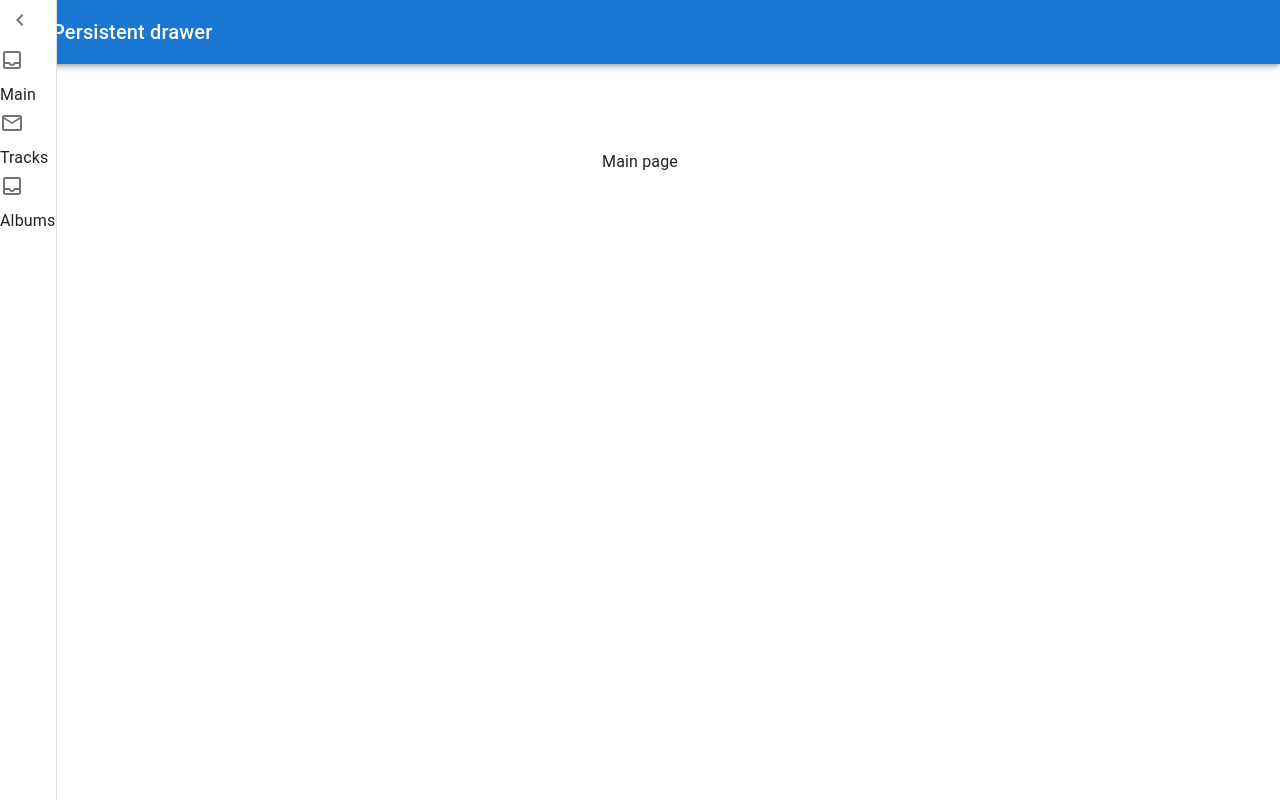
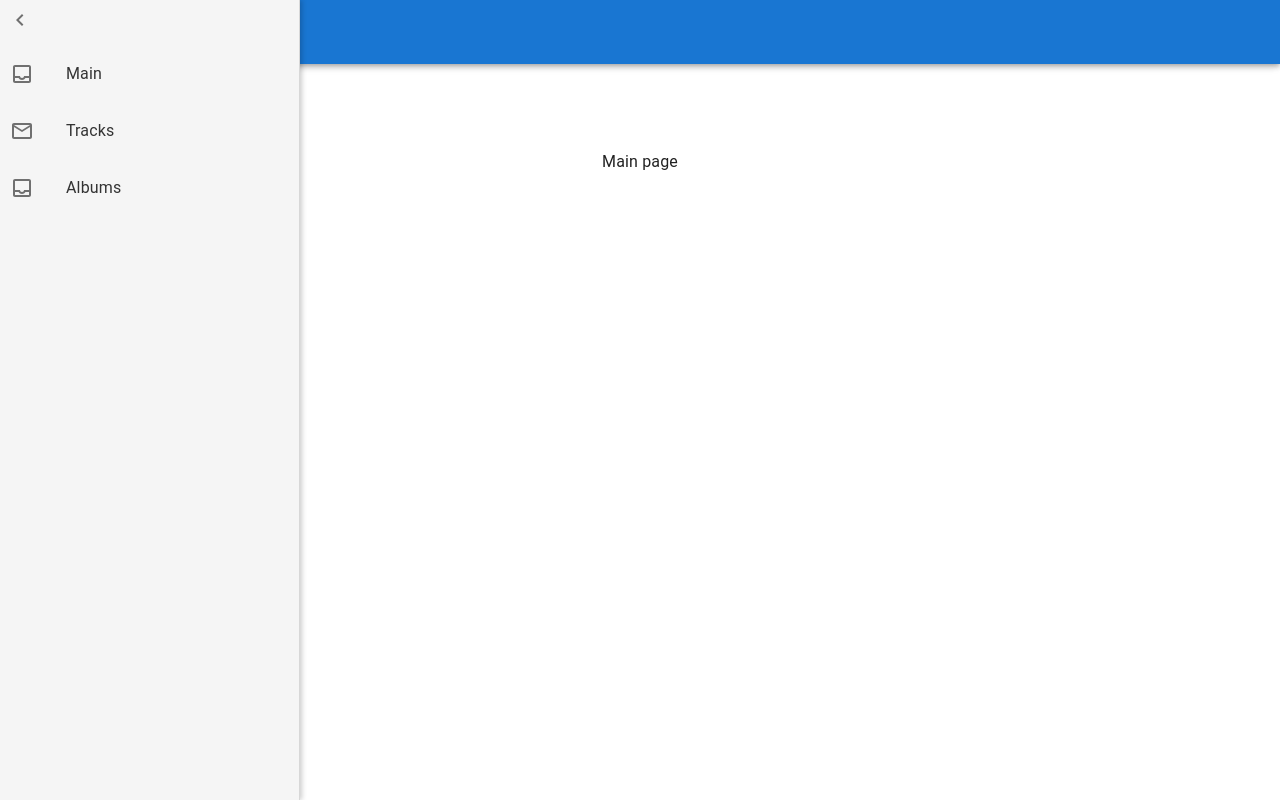
Before and after one commit to mykytapilec/streaming-app, a Next.js app in the folder client/: page / in a window 1280 px wide. Both pictures are taken after a click on the button "open drawer". Built offline with nearby package versions, Linux system fonts and the light colour scheme.

Commit message:
Navbar UI changes

```diff
--- a/client/components/Navbar.tsx
+++ b/client/components/Navbar.tsx
@@ -24,7 +24,7 @@ export default function Navbar() {
     };
 
     return (
-        <div >
+        <><div>
             <CssBaseline />
             <AppBar
                 position="fixed"
@@ -47,6 +47,14 @@ export default function Navbar() {
                 variant="persistent"
                 anchor="left"
                 open={open}
+                sx={{
+                    '& .MuiDrawer-paper': {
+                        width: 300,
+                        backgroundColor: '#f5f5f5',
+                        color: '#333',
+                        boxShadow: '2px 0 5px rgba(0,0,0,0.2)',
+                    },
+                }}
             >
                 <div>
                     <IconButton onClick={handleDrawerClose}>
@@ -54,8 +62,8 @@ export default function Navbar() {
                     </IconButton>
                 </div>
                 <List>
-                    {menuItems.map(({text, href}, index) => (
-                        <li key={href} onClick={() => router.push(href)}>
+                    {menuItems.map(({ text, href }, index) => (
+                        <li key={href} onClick={() => router.push(href)} className='menu-item'>
                             <ListItemIcon>
                                 {index % 2 === 0 ? <InboxOutlined /> : <MailOutline />}
                             </ListItemIcon>
@@ -65,5 +73,25 @@ export default function Navbar() {
                 </List>
             </Drawer>
         </div>
+
+        <style jsx>
+            {`
+            .menu-item {
+                display: flex;
+                flex-direction: row;
+                align-items: center;
+                justify-content: center;
+                cursor: pointer;
+                padding: 10px;
+                border-radius: 5px;
+                margin-bottom: 5px;
+                transition: background-color 0.3s ease;
+                &:hover {
+                    background-color: #e0e0e0;
+                }
+            }
+            `}
+            </style>
+        </>
     )
 }
```
Also changed, not shown: 2 other files (tests, documents, lock files or other folders).
